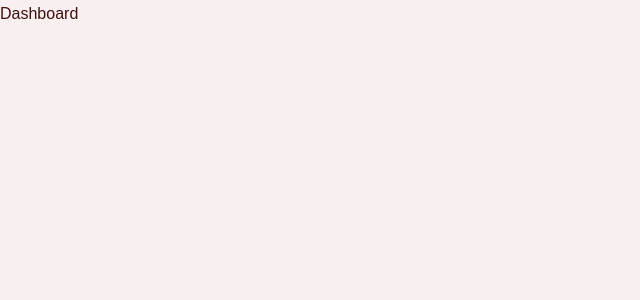
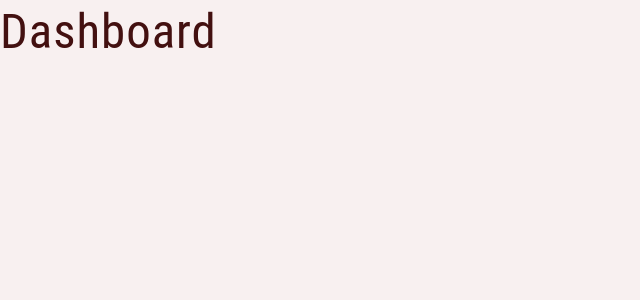
Before and after one commit to medzerai/TheJob, a React (Create React App) app in the folder client/: page / in a window 1280 px wide. Shown: the top 300 px of the page, without its empty margins (0-640 px from the left). Built offline with nearby package versions, Linux system fonts and the light colour scheme.

Commit message:
setting up all the essential routes

```diff
--- a/client/src/App.js
+++ b/client/src/App.js
@@ -1,15 +1,15 @@
 import React from "react";
-import Landing from "./pages/Landing";
 import { BrowserRouter, Routes, Route, Link } from "react-router-dom";
+import { Landing, Register, Error, Dashboard } from "./pages";
 
 function App() {
   return (
     <BrowserRouter>
       <Routes>
-        <Route path="/" element={<div>Dashboard</div>}></Route>
-        <Route path="/register" element={<div>Register</div>}></Route>
+        <Route path="/" element={<Dashboard />}></Route>
+        <Route path="/register" element={<Register />}></Route>
         <Route path="/landing" element={<Landing />}></Route>
-        <Route path="*" element={<h1>ERROR</h1>}></Route>
+        <Route path="*" element={<Error />}></Route>
       </Routes>
     </BrowserRouter>
   );
--- /dev/null
+++ b/client/src/pages/Dashboard.js
@@ -0,0 +1,7 @@
+import React from "react";
+
+const Dashboard = () => {
+  return <h1>Dashboard</h1>;
+};
+
+export default Dashboard;
--- /dev/null
+++ b/client/src/pages/Error.js
@@ -0,0 +1,7 @@
+import React from "react";
+
+const Error = () => {
+  return <h1>Error</h1>;
+};
+
+export default Error;
--- /dev/null
+++ b/client/src/pages/Register.js
@@ -0,0 +1,7 @@
+import React from "react";
+
+const Register = () => {
+  return <h1>Register</h1>;
+};
+
+export default Register;
--- /dev/null
+++ b/client/src/pages/index.js
@@ -0,0 +1,6 @@
+import Landing from "./Landing";
+import Register from "./Register";
+import Error from "./Error";
+import Dashboard from "./Dashboard";
+
+export { Landing, Register, Error, Dashboard };
```
